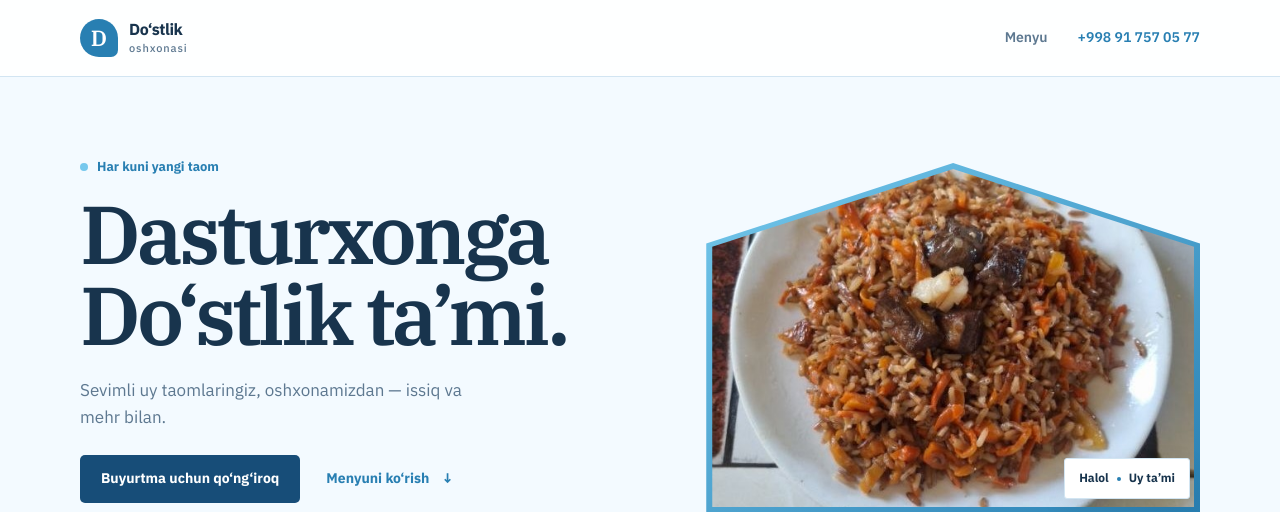
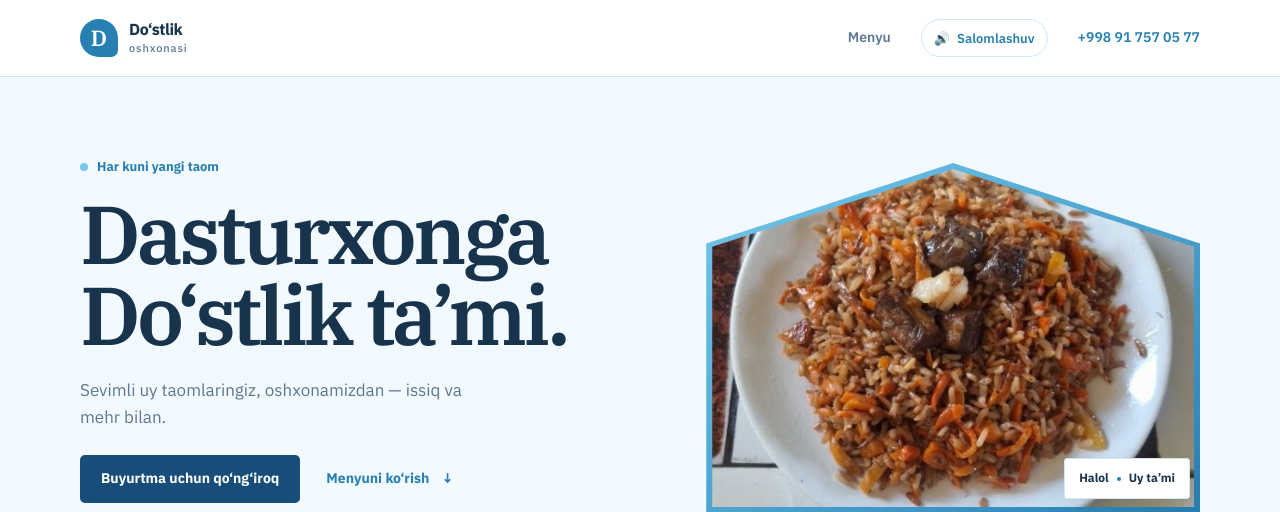
Before and after one commit to pythonF77/Friendly_Food, a Django app: page / in a window 1280 px wide. Shown: the top 512 px of the page. Run offline with Django 5.2, Linux system fonts and the light colour scheme; data that the repository does not hold is empty; parts of the project's set-up code (start-up, migrations or seed data) failed here and were passed over.

Commit message:
Improve welcome audio playback

```diff
--- a/menu/static/menu/css/site.css
+++ b/menu/static/menu/css/site.css
@@ -59,6 +59,20 @@ a:focus-visible, button:focus-visible, input:focus-visible {
 .brand-name small { margin-top: 3px; color: var(--muted); font-size: 11px; font-weight: 500; letter-spacing: .08em; }
 .header-nav { display: flex; align-items: center; gap: 30px; }
 .header-nav a, .header-back { text-decoration: none; font-size: 14px; font-weight: 600; }
+.welcome-audio-button {
+  display: inline-flex;
+  align-items: center;
+  gap: 7px;
+  min-height: 38px;
+  padding: 0 12px;
+  border: 1px solid var(--line);
+  border-radius: 999px;
+  color: var(--tile);
+  background: var(--paper);
+  font: 600 13px/1 var(--sans);
+  cursor: pointer;
+}
+.welcome-audio-button:hover { border-color: var(--tile); background: #e8f6ff; }
 .header-nav a:first-child { color: var(--muted); }
 .header-nav a:hover, .header-back:hover { color: var(--pomegranate); }
 .nav-phone { color: var(--tile); }
@@ -257,9 +271,11 @@ a:focus-visible, button:focus-visible, input:focus-visible {
 @media (max-width: 700px) {
   .header-inner, .hero, .menu-section, .site-footer { width: min(100% - 36px, 540px); }
   .header-inner { min-height: 68px; }
-  .header-nav { gap: 14px; }
+  .header-nav { gap: 10px; }
   .header-nav a:first-child { display: none; }
   .nav-phone { font-size: 12px !important; }
+  .welcome-audio-button { width: 36px; min-height: 36px; justify-content: center; padding: 0; }
+  .welcome-audio-label { display: none; }
   .hero { grid-template-columns: 1fr; gap: 24px; padding-block: 43px 34px; }
   .hero-copy { padding: 0; }
   .hero h1 { font-size: clamp(48px, 13vw, 68px); }
--- a/menu/static/menu/js/welcome.js
+++ b/menu/static/menu/js/welcome.js
@@ -1,11 +1,8 @@
 (function () {
-  const greetingKey = "dostlik-welcome-spoken-v3";
   const greeting = "Assalomu alaykum! Do‘stlik oshxonamiz saytiga xush kelibsiz. O‘zingizga yoqqan taomni tanlang va fikrlaringizni biz bilan bo‘lishing. Va yana bir narsa, yoqimli ishtaha!";
+  const replayButton = document.getElementById("welcome-audio-button");
 
-  function speakOnce() {
-    if (localStorage.getItem(greetingKey)) return;
-    localStorage.setItem(greetingKey, "1");
-
+  function playGreeting() {
     const welcomeAudio = new Audio("/static/menu/audio/welcome.mp3");
     welcomeAudio.play().catch(() => {
       if ("speechSynthesis" in window && "SpeechSynthesisUtterance" in window) {
@@ -27,6 +24,12 @@
     window.speechSynthesis.speak(utterance);
   }
 
+  function speakOnce(event) {
+    if (event.target.closest?.("#welcome-audio-button")) return;
+    playGreeting();
+  }
+
   window.addEventListener("pointerdown", speakOnce, { once: true, passive: true });
   window.addEventListener("keydown", speakOnce, { once: true });
+  replayButton?.addEventListener("click", playGreeting);
 })();
--- a/menu/templates/menu/index.html
+++ b/menu/templates/menu/index.html
@@ -10,8 +10,8 @@
   <link rel="preconnect" href="https://fonts.googleapis.com">
   <link rel="preconnect" href="https://fonts.gstatic.com" crossorigin>
   <link href="https://fonts.googleapis.com/css2?family=IBM+Plex+Sans:wght@400;500;600;700&family=IBM+Plex+Serif:wght@500;600;700&display=swap" rel="stylesheet">
-  <link rel="stylesheet" href="{% static 'menu/css/site.css' %}">
-  <script src="{% static 'menu/js/welcome.js' %}" defer></script>
+  <link rel="stylesheet" href="{% static 'menu/css/site.css' %}?v=20261101">
+  <script src="{% static 'menu/js/welcome.js' %}?v=20261101-2" defer></script>
 </head>
 <body>
   <header class="site-header">
@@ -22,6 +22,9 @@
       </a>
       <nav class="header-nav" aria-label="Asosiy navigatsiya">
         <a href="#menyu">Menyu</a>
+        <button class="welcome-audio-button" id="welcome-audio-button" type="button" aria-label="Salomlashuvni eshitish">
+          <span aria-hidden="true">🔊</span><span class="welcome-audio-label">Salomlashuv</span>
+        </button>
         <a class="nav-phone" href="tel:+998917570577">+998 91 757 05 77</a>
       </nav>
     </div>
```
